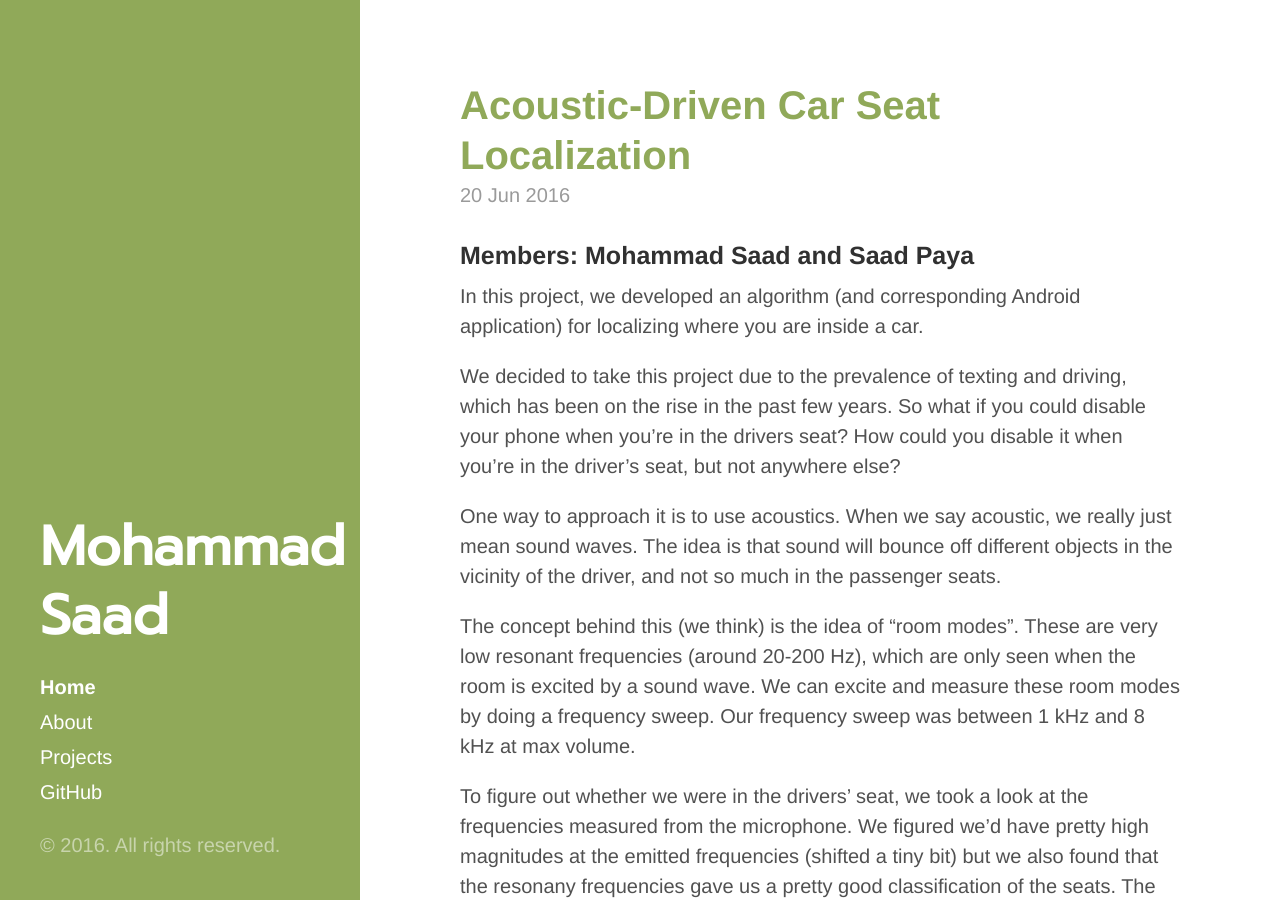
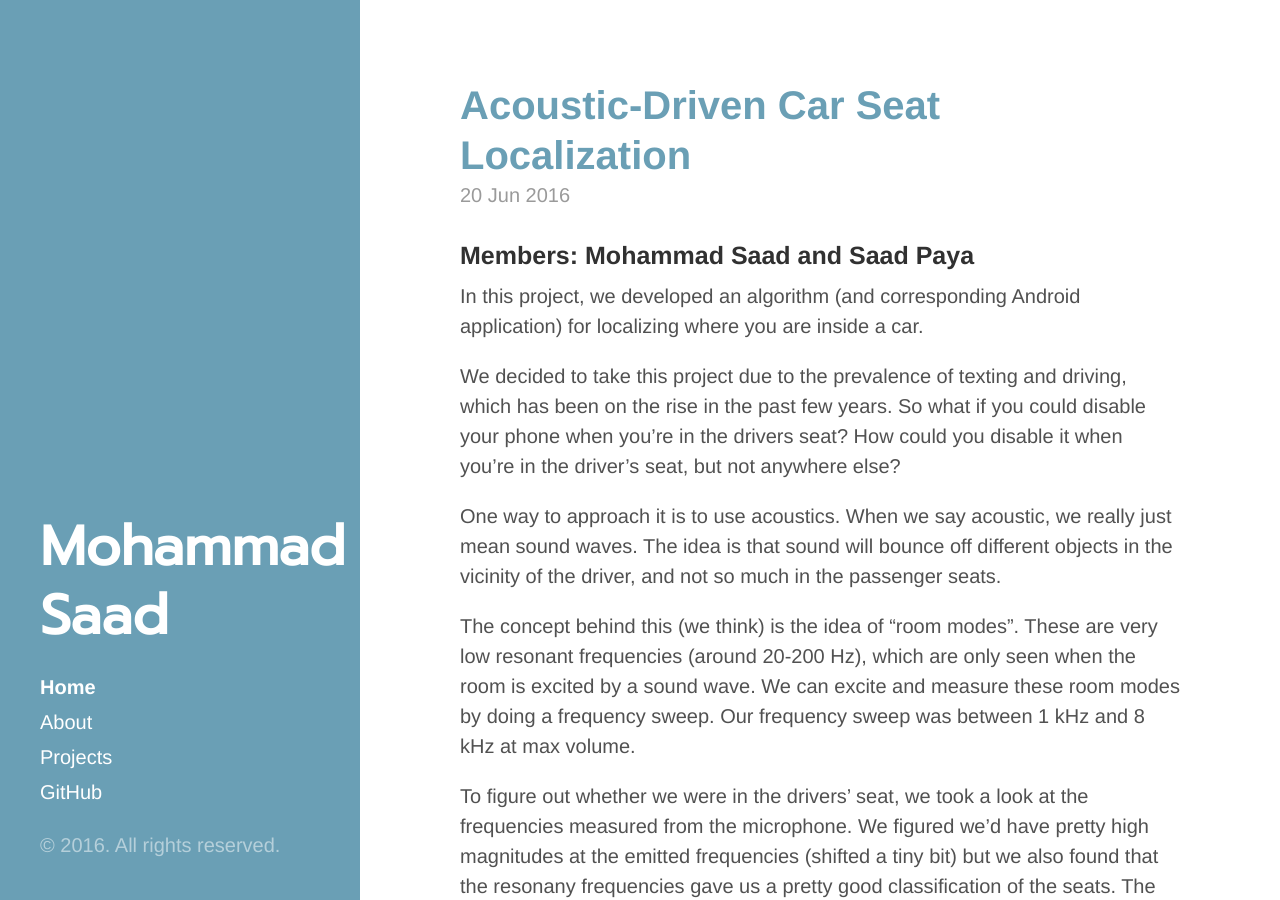
Before and after one commit to mohsaad/mohsaad.github.io, a Jekyll site: the page built from index.html, in a window 1280 px wide and 900 px high. Built offline with Jekyll 4.4.1, drawn with Linux system fonts in a browser that asks for light colours; Markdown is read by kramdown in place of the engine named in the settings; the list of posts is cut into pages by our own code.

Commit message:
modified layouts

```diff
--- a/_layouts/default.html
+++ b/_layouts/default.html
@@ -3,7 +3,7 @@
 
   {% include head.html %}
 
-  <body class = 'theme-base-0b'>
+  <body class = 'theme-base-0d'>
 
     {% include sidebar.html %}
 
```
